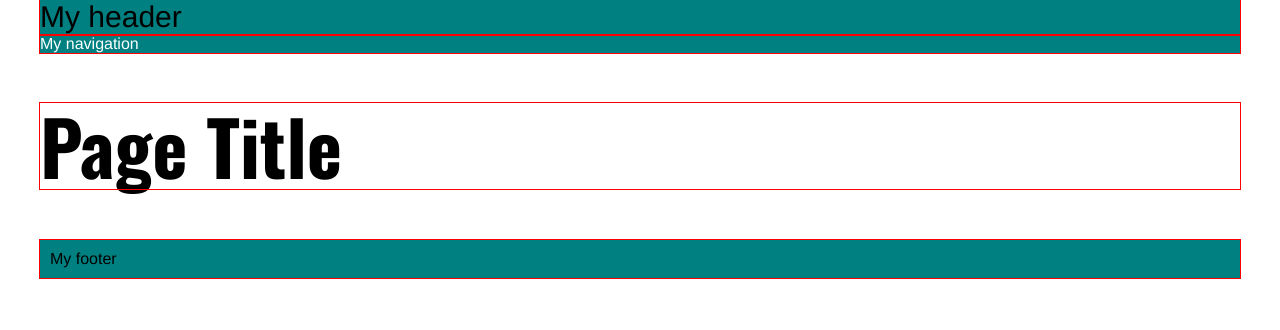
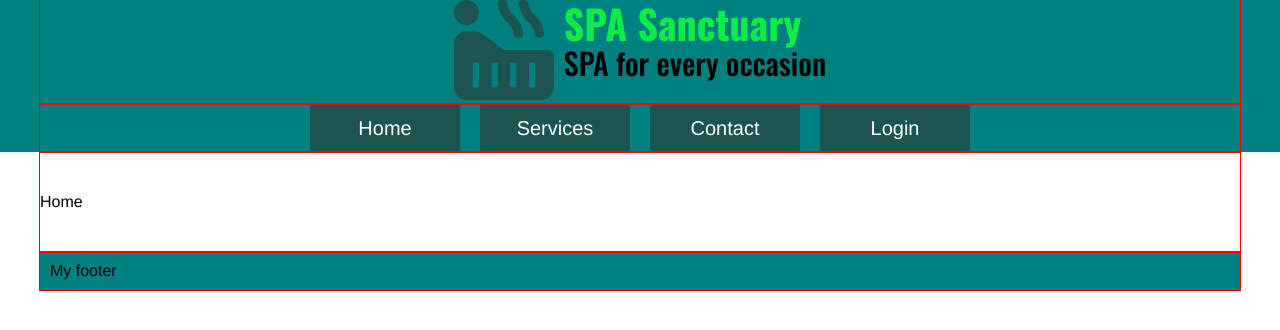
Before and after one commit to tbatunclax/My-Final-Project, a React (Create React App) app: page / in a window 1280 px wide. Shown: the top 330 px of the page. Built offline with nearby package versions, Linux system fonts and the light colour scheme.

Commit message:
add browser router pages

```diff
--- a/src/App/Header.jsx
+++ b/src/App/Header.jsx
@@ -1,10 +1,22 @@
 import React from 'react';
 import styled from 'styled-components';
+import { FontAwesomeIcon } from '@fortawesome/react-fontawesome';
+import {
+    faHotTub,
+} from '@fortawesome/free-solid-svg-icons';
 
 const Header = () => {
     return (
-        <HeaderStyled className='nested-wrapper'>
-            My header
+        <HeaderStyled>
+            <div className="nested-wrapper">
+                <div className="row-container">
+                    <div className="logo"><FontAwesomeIcon icon={ faHotTub } /></div>
+                    <div className="text">
+                        <h2>SPA Sanctuary</h2>
+                        <h3>SPA for every occasion</h3>
+                    </div>
+                </div>
+            </div>
         </HeaderStyled>
     );
 }
@@ -14,4 +26,29 @@
 const HeaderStyled = styled.header`
         background-color: teal;
         font-size: 30px;
+
+        .row-container {
+            display: flex;
+            justify-content: center;
+        }
+
+        .logo {
+            color: #1c544f;
+            margin-right: 10px;
+            svg{
+                width: 100px;
+                height: auto;
+            }
+        }
+        .text {
+            h2 {
+                font-size: 40px;
+                margin: 0px;
+                color: #09ef47;
+            }
+            h3 {
+                font-size: 30px;
+                margin: 0px;
+            }
+        }
 `;
--- a/src/App/Main.jsx
+++ b/src/App/Main.jsx
@@ -1,12 +1,25 @@
 import React from 'react';
 import styled from 'styled-components';
+
+import { BrowserRouter, Switch, Route } from 'react-router-dom';
+
+import Home from './Pages/Home.jsx';
+import Services from './Pages/Services.jsx';
+import Contact from './Pages/Contact.jsx';
+import Login from './Pages/Login.jsx';
+
 
 const Main = () => {
     return(
         <MainStyled className="nested-wrapper">
-
-                <h1>Page Title</h1>
-
+            <BrowserRouter>
+                <Switch>
+                    <Route path='/login' component={ Login } />
+                    <Route path='/contact' component={ Contact } />
+                    <Route path='/services' component={ Services } />
+                    <Route path='/' component={ Home } />
+                </Switch>
+            </BrowserRouter>
         </MainStyled>
     );
 }
@@ -17,5 +30,6 @@
             h1 {
                font-size: 75px;
             }
+            line-height: 100px;
 
 `;
--- a/src/App/Nav.jsx
+++ b/src/App/Nav.jsx
@@ -3,8 +3,13 @@
 
 const Nav = () => {
     return (
-        <NavStyled className="nested-wrapper">
-            My navigation
+        <NavStyled>
+            <div className="nested-wrapper">
+               <a href="/">Home</a>
+               <a href="/services">Services</a>
+               <a href="/contact">Contact</a>
+               <a href="/login">Login</a>
+            </div>
         </NavStyled>
     );
 }
@@ -14,4 +19,29 @@
 const NavStyled = styled.nav`
         background-color: teal;
         color: white;
+        text-align: center;
+
+        a {
+            display: inline-block;
+            text-align: center;
+            line-height: 48px;
+            font-size: 20px;
+            background-color: #1c544f;
+            color: white;
+
+            text-decoration: none;
+            width: 150px;
+            margin-left: 10px;
+            margin-right: 10px;
+            border-radius: 5%;
+
+          &:hover {
+              background-color: #1e3130;
+          }
+        }
+
+
+
+
+
 `;
--- /dev/null
+++ b/src/App/Pages/Contact.jsx
@@ -0,0 +1,16 @@
+import React from 'react';
+import styled from 'styled-components';
+
+const Contact = () => {
+    return (
+        <ContactStyle className="Contact">
+            Contact
+        </ContactStyle>
+    );
+}
+
+export default Contact;
+
+const ContactStyle = styled.div`
+
+`;
--- /dev/null
+++ b/src/App/Pages/Home.jsx
@@ -0,0 +1,17 @@
+import React from 'react';
+import styled from 'styled-components';
+
+const Home = () => {
+
+    return (
+        <HomeStyled className='Home'>
+            Home
+        </HomeStyled>
+    );
+}
+
+export default Home;
+
+const HomeStyled = styled.div`
+
+`;
--- /dev/null
+++ b/src/App/Pages/Login.jsx
@@ -0,0 +1,16 @@
+import React from 'react';
+import styled from 'styled-components';
+
+const Login = () => {
+    return (
+        <LoginStyled className="Login">
+            Login
+        </LoginStyled>
+    );
+}
+
+export default Login;
+
+const LoginStyled = styled.div`
+
+`;
--- /dev/null
+++ b/src/App/Pages/Services.jsx
@@ -0,0 +1,16 @@
+import React from 'react';
+import styled from 'styled-components';
+
+const Services = () => {
+    return(
+        <ServicesStyled className="Services">
+            Services
+        </ServicesStyled>
+    );
+}
+
+export default Services;
+
+const ServicesStyled = styled.div`
+
+`;
```
